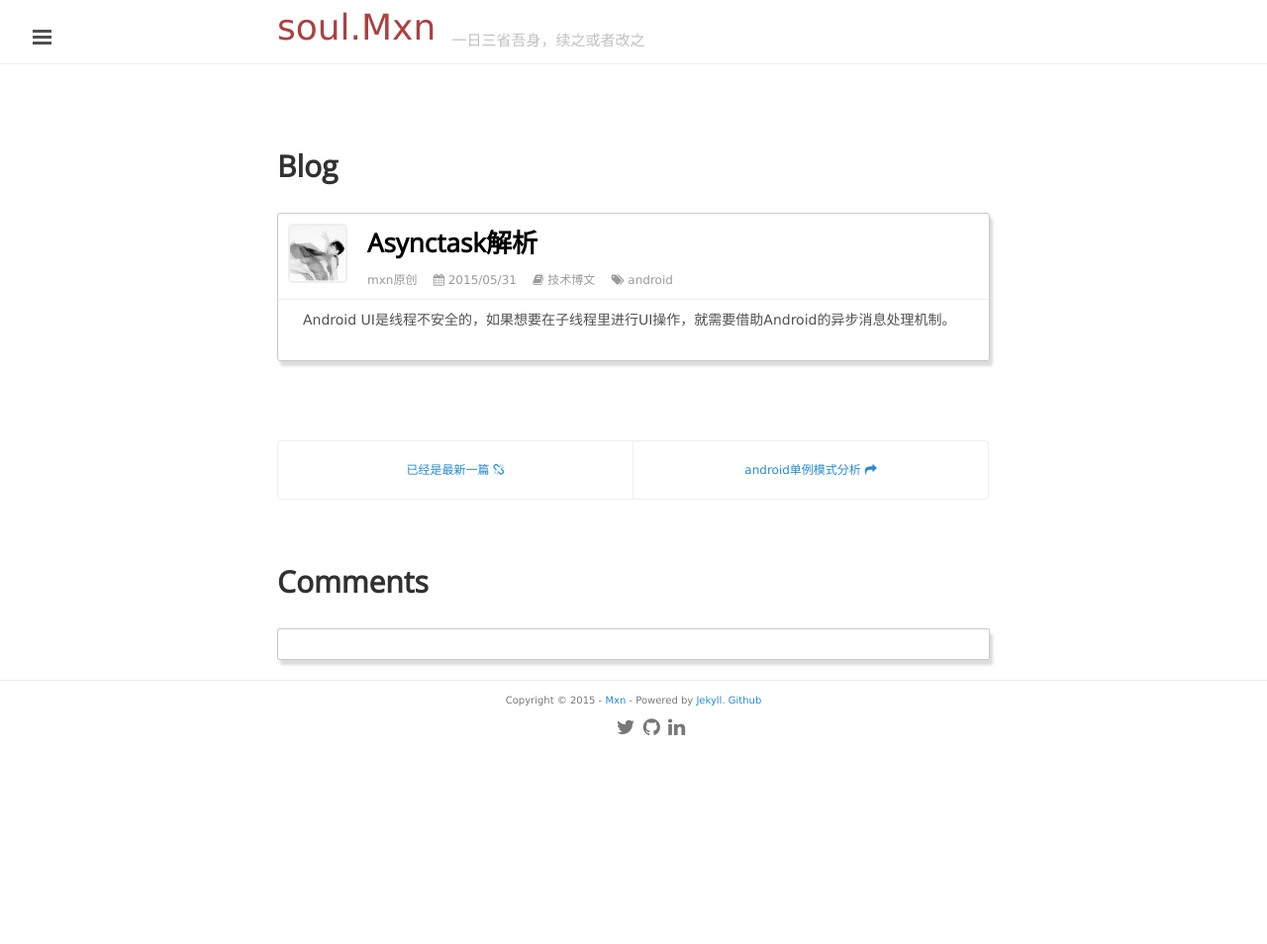
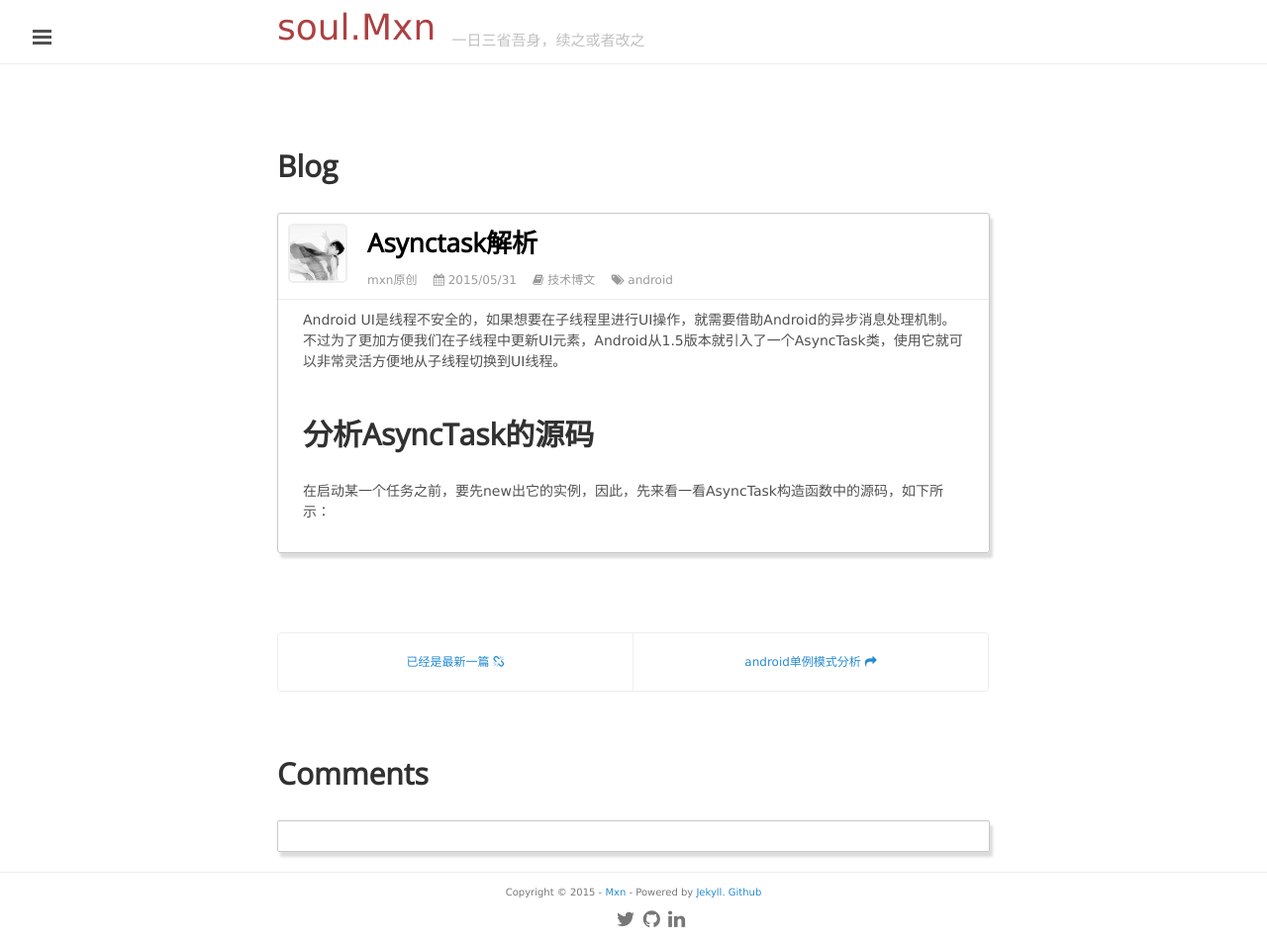
Before and after one commit to mxn21/mxn21.github.io, a Jekyll site: the page built from _posts/2015-5-31-AsyncTask解析.md, in a window 1280 px wide. Shown: the whole page at 99% size. Built offline with Jekyll 4.4.1, drawn with Linux system fonts in a browser that asks for light colours; Markdown is read by kramdown in place of the engine named in the settings; comment, search, counter and statistics services are not loaded; before the commit the page ends 900 px from its top, so only the background shows below that.

Commit message:
Update 2015-5-31-AsyncTask解析.md

```diff
--- a/_posts/2015-5-31-AsyncTask解析.md
+++ b/_posts/2015-5-31-AsyncTask解析.md
@@ -1,9 +1,13 @@
 ---
 layout: post
 author: mxn
-titile: AsyncTask解析
+titile: Async Task解析
 category: 技术博文
 tag: android
 ---
 
-Android UI是线程不安全的，如果想要在子线程里进行UI操作，就需要借助Android的异步消息处理机制。
+Android UI是线程不安全的，如果想要在子线程里进行UI操作，就需要借助Android的异步消息处理机制。不过为了更加方便我们在子线程中更新UI元素，Android从1.5版本就引入了一个AsyncTask类，使用它就可以非常灵活方便地从子线程切换到UI线程。
+
+## 分析AsyncTask的源码
+
+在启动某一个任务之前，要先new出它的实例，因此，先来看一看AsyncTask构造函数中的源码，如下所示：
```
